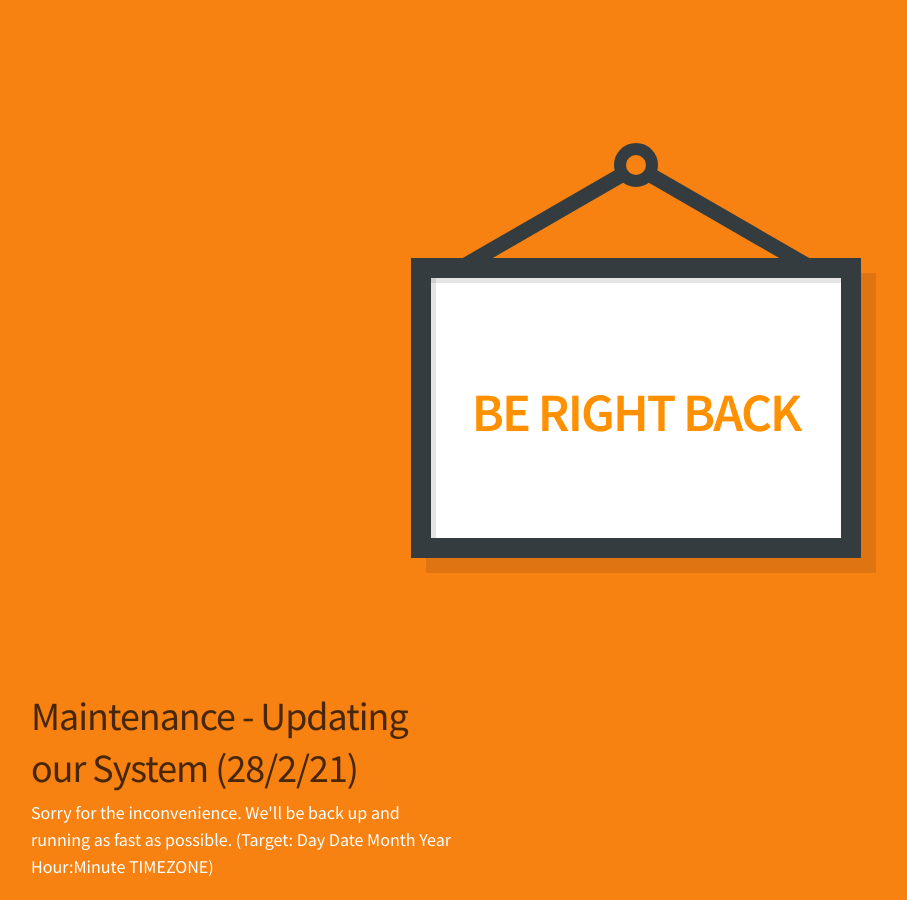
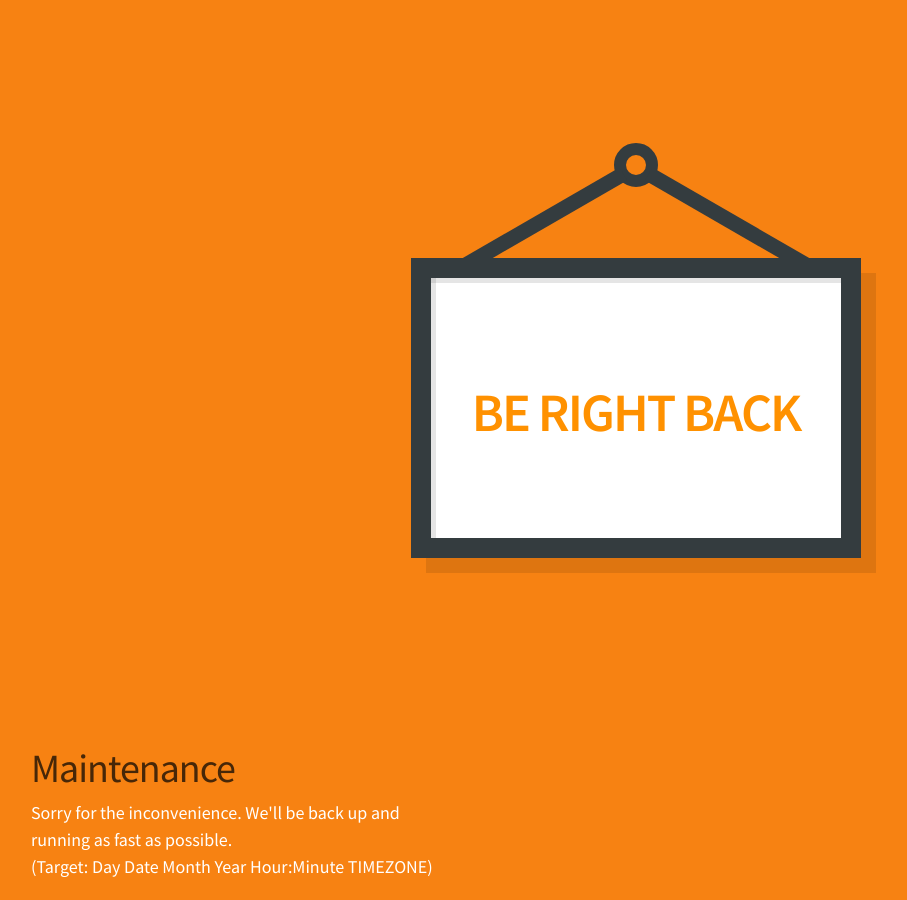
Before and after one commit to openresearchcalendar/openresearchcalendar.github.io, a Jekyll site: the page built from maintenance.md, in a window 1280 px wide. Shown: the whole page, without its empty margins (4-911 px from the left). Built offline with Jekyll 4.4.1, drawn with Linux system fonts in a browser that asks for light colours; nearby versions of some CDN libraries; comment, search, counter and statistics services are not loaded.

Commit message:
updated maintenance text

```diff
--- a/_layouts/maintenance.html
+++ b/_layouts/maintenance.html
@@ -374,11 +374,11 @@
 </div>
 <div class="text-container">
 	<div class="headline secondary-text-color">
-		Maintenance - Updating our System (28/2/21)
+		Maintenance
 	</div>
 	<div class="context primary-text-color">
 
-    <p>Sorry for the inconvenience. We'll be back up and running as fast as possible. (Target: Day Date Month Year Hour:Minute TIMEZONE)</p>
+    <p>Sorry for the inconvenience. We'll be back up and running as fast as possible. <br />(Target: Day Date Month Year Hour:Minute TIMEZONE)</p>
 
 	</div>
 </div>
```
